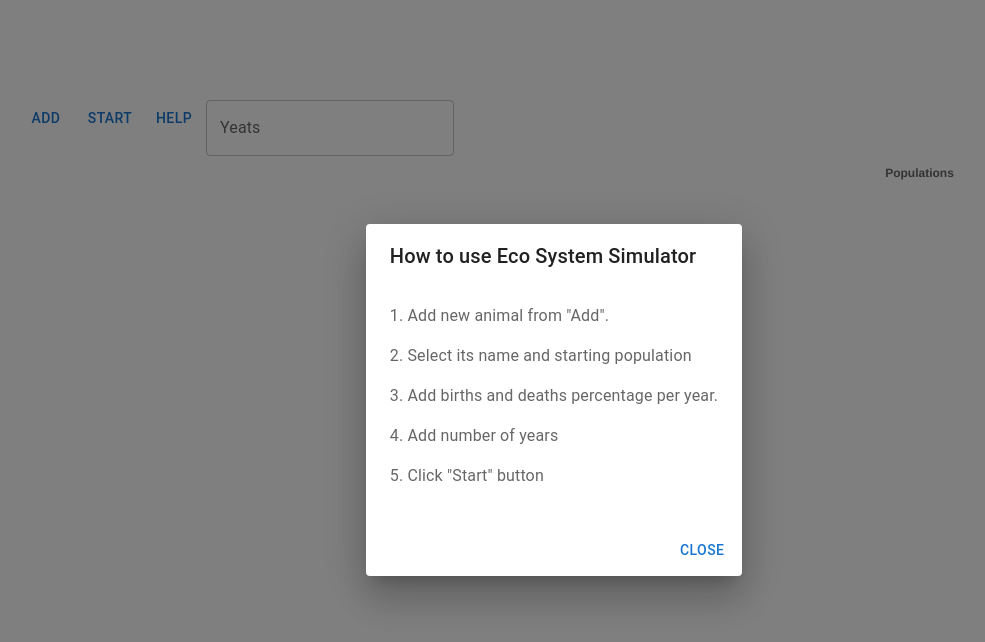
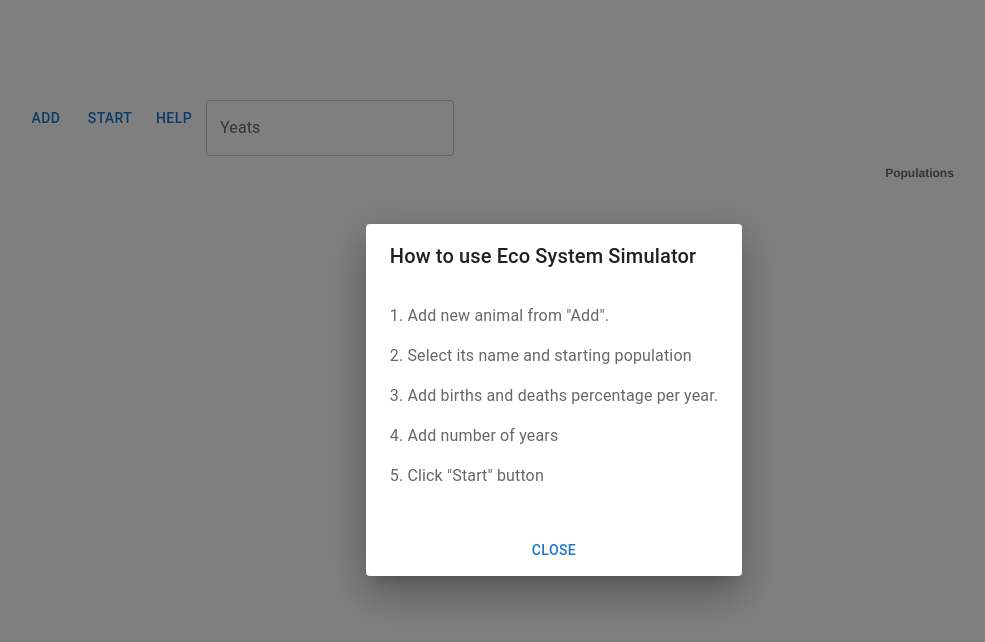
Before and after one commit to jivko25/Eco-System-Simulator, a Next.js app in the folder app/: page / in a window 1280 px wide. Both pictures are taken after a click on the button "HELP". Shown: the top 642 px of the page, without its empty margins (86-1071 px from the left). Built offline with nearby package versions, Linux system fonts and the light colour scheme.

Commit message:
Add table

```diff
--- a/app/src/components/chart/Chart.jsx
+++ b/app/src/components/chart/Chart.jsx
@@ -11,6 +11,7 @@ import {
 import { useState } from 'react';
 import { useEffect } from 'react';
   import { Line } from 'react-chartjs-2';
+import PopulationTable from '../table/table';
 
   ChartJS.register(
     CategoryScale,
@@ -63,9 +64,12 @@ import { useEffect } from 'react';
         let newData = Math.floor(temp.population + temp.population*(temp.births/100) - temp.population*(temp.deaths/100));
         Object.keys(animals[item]).forEach(prop => {
             if(prop !== 'births' && prop !== 'deaths' && prop !== 'population' && prop !== 'title'){
-                console.log(animals[item][prop]);
-                newData -= animals[prop].population * animals[item][prop];
-                console.log(animals[prop].population * animals[item][prop]);
+                if(newData - (animals[prop].population * animals[item][prop]) <= 0){
+                    newData = 0
+                }
+                else{
+                    newData -= animals[prop].population * animals[item][prop];
+                }
             }
         })
         // console.log(typeof newData);
@@ -94,6 +98,7 @@ import { useEffect } from 'react';
       return(
           <div>
             <Line options={options} data={data} />
+            <PopulationTable data={chartData}/>
           </div>
       )
   }
--- a/app/src/components/help/Help.jsx
+++ b/app/src/components/help/Help.jsx
@@ -18,7 +18,7 @@ export default function Help({open, onClose}){
           </DialogContentText>
         </DialogContent>
         <DialogActions>
-          <Button onClick={onClose}>Close</Button>
+          <Button onClick={onClose} fullWidth>Close</Button>
         </DialogActions>
       </Dialog>
     )
--- /dev/null
+++ b/app/src/components/table/Table.jsx
@@ -0,0 +1,35 @@
+import styles from './Table.module.scss';
+import * as React from 'react';
+import Table from '@mui/material/Table';
+import TableBody from '@mui/material/TableBody';
+import TableCell from '@mui/material/TableCell';
+import TableContainer from '@mui/material/TableContainer';
+import TableHead from '@mui/material/TableHead';
+import TableRow from '@mui/material/TableRow';
+import Paper from '@mui/material/Paper';
+
+
+export default function PopulationTable({data}) {
+    console.log(data);
+    console.log('test');
+  return (
+    <table>
+            {
+                data.map(element => {
+                    return (
+                    <tr>
+                        <th>{element.label}</th>
+                        {
+                            element.data.map(el => {
+                                return(
+                                    <th>{el}</th>
+                                )
+                            })
+                        }
+                    </tr>
+                    )
+                })
+            }
+    </table>
+  );
+}
--- a/app/styles/globals.css
+++ b/app/styles/globals.css
@@ -14,3 +14,19 @@ a {
 * {
   box-sizing: border-box;
 }
+
+table {
+  font-family: arial, sans-serif;
+  border-collapse: collapse;
+  width: 100%;
+}
+
+td, th {
+  border: 1px solid #dddddd;
+  text-align: left;
+  padding: 8px;
+}
+
+tr:nth-child(even) {
+  background-color: #dddddd;
+}
```
Also changed, not shown: app/src/components/table/Table.module.scss (added).
